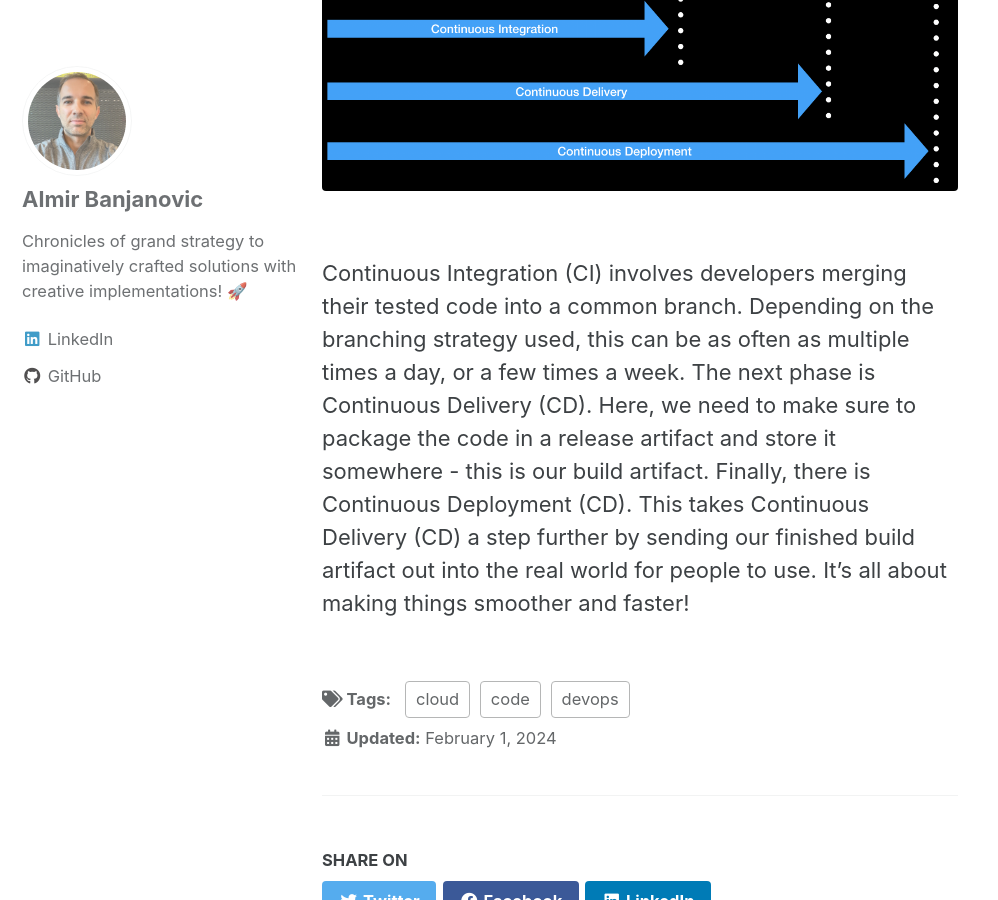
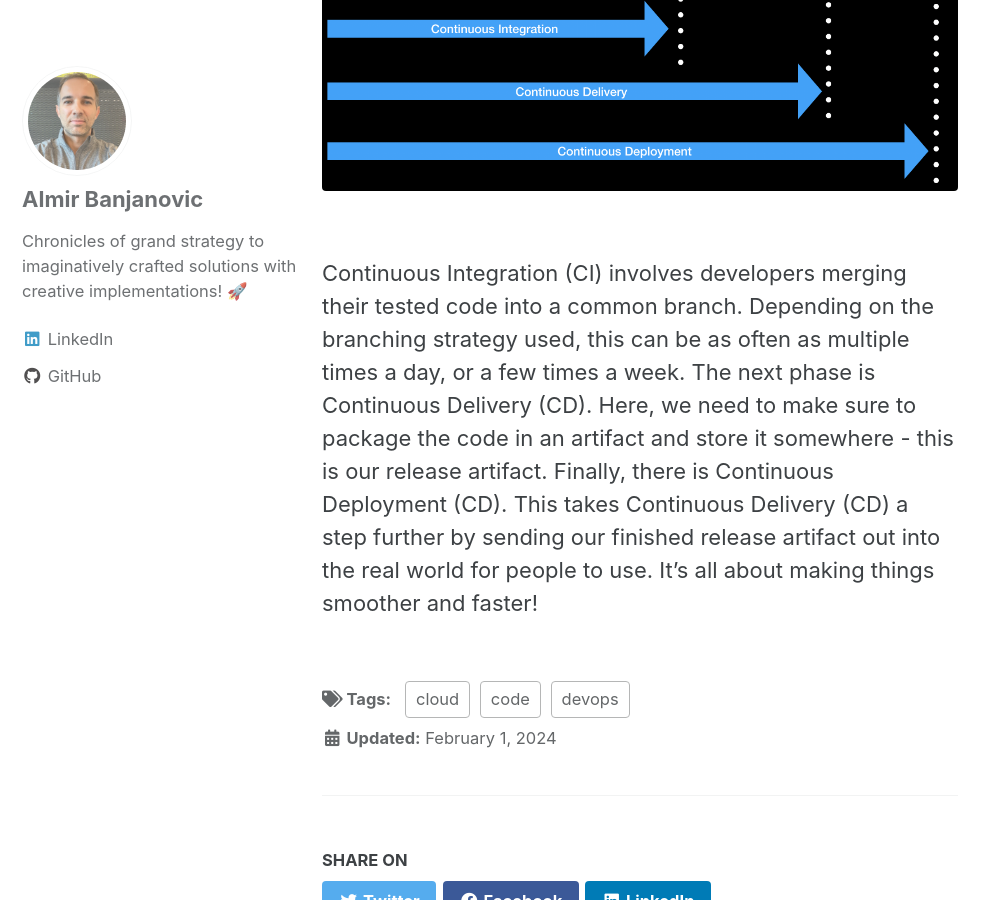
Before and after one commit to almirbanjanovic/roadtocloud.github.io, a Jekyll site: the page built from _posts/2024-02-01-continuous-integration-delivery-deployment.md, in a window 1280 px wide and 900 px high, scrolled down 467 px. Shown: the whole window, without its empty margins (0-998 px from the left). Built offline with Jekyll 4.4.1, drawn with Linux system fonts in a browser that asks for light colours; cached includes are drawn as plain includes.

Commit message:
Update 2024-02-01-continuous-integration-delivery-deployment.md

```diff
--- a/_posts/2024-02-01-continuous-integration-delivery-deployment.md
+++ b/_posts/2024-02-01-continuous-integration-delivery-deployment.md
@@ -16,4 +16,4 @@ I often see people confusing the terms *Continuous Integration, Continuous Deliv
     <a href="/assets/images/platform-agnostic-mvc-architecture.png"><img src="/assets/images/continuous-integration-delivery-deployment.png"></a>
 </figure>
 
-Continuous Integration (CI) involves developers merging their tested code into a common branch.  Depending on the branching strategy used, this can be as often as multiple times a day, or a few times a week.  The next phase is Continuous Delivery (CD).  Here, we need to make sure to package the code in a release artifact and store it somewhere - this is our build artifact.  Finally, there is Continuous Deployment (CD).  This takes Continuous Delivery (CD) a step further by sending our finished build artifact out into the real world for people to use. It's all about making things smoother and faster!
+Continuous Integration (CI) involves developers merging their tested code into a common branch.  Depending on the branching strategy used, this can be as often as multiple times a day, or a few times a week.  The next phase is Continuous Delivery (CD).  Here, we need to make sure to package the code in an artifact and store it somewhere - this is our release artifact.  Finally, there is Continuous Deployment (CD).  This takes Continuous Delivery (CD) a step further by sending our finished release artifact out into the real world for people to use. It's all about making things smoother and faster!
```
